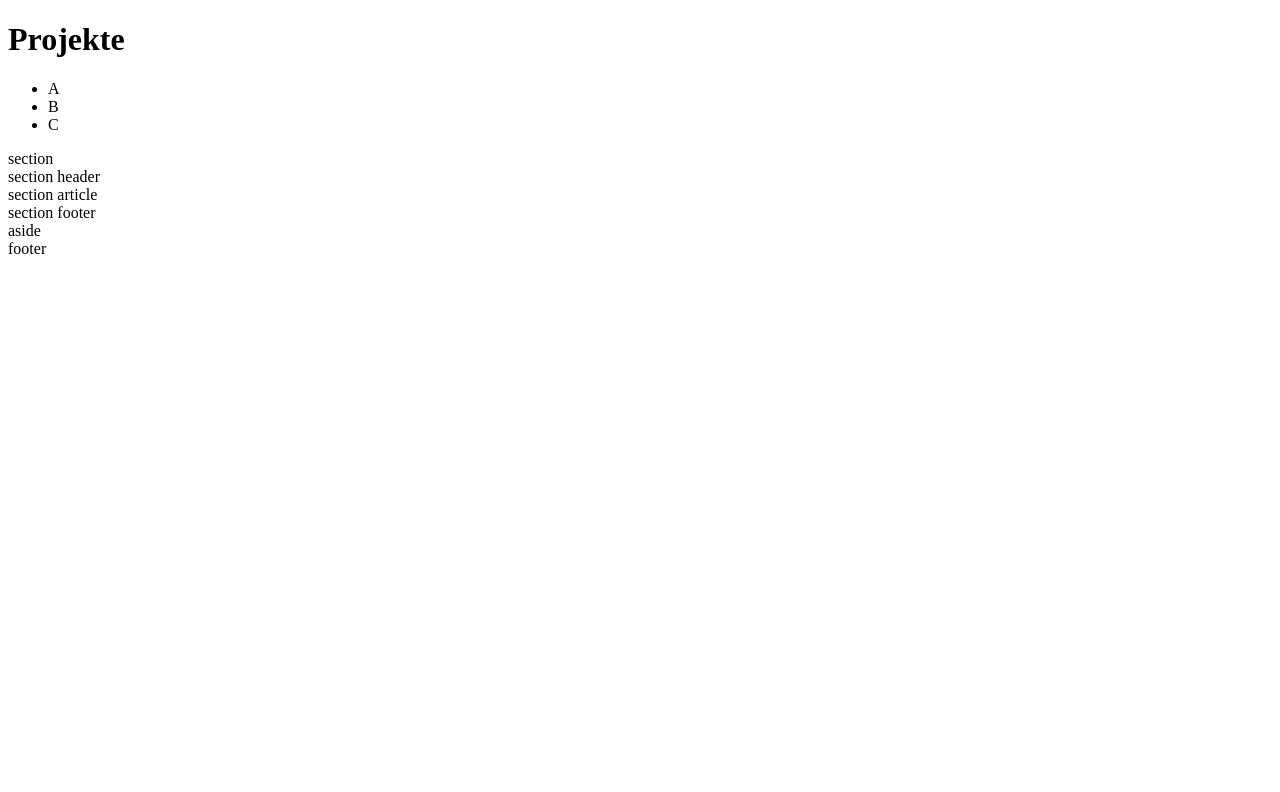
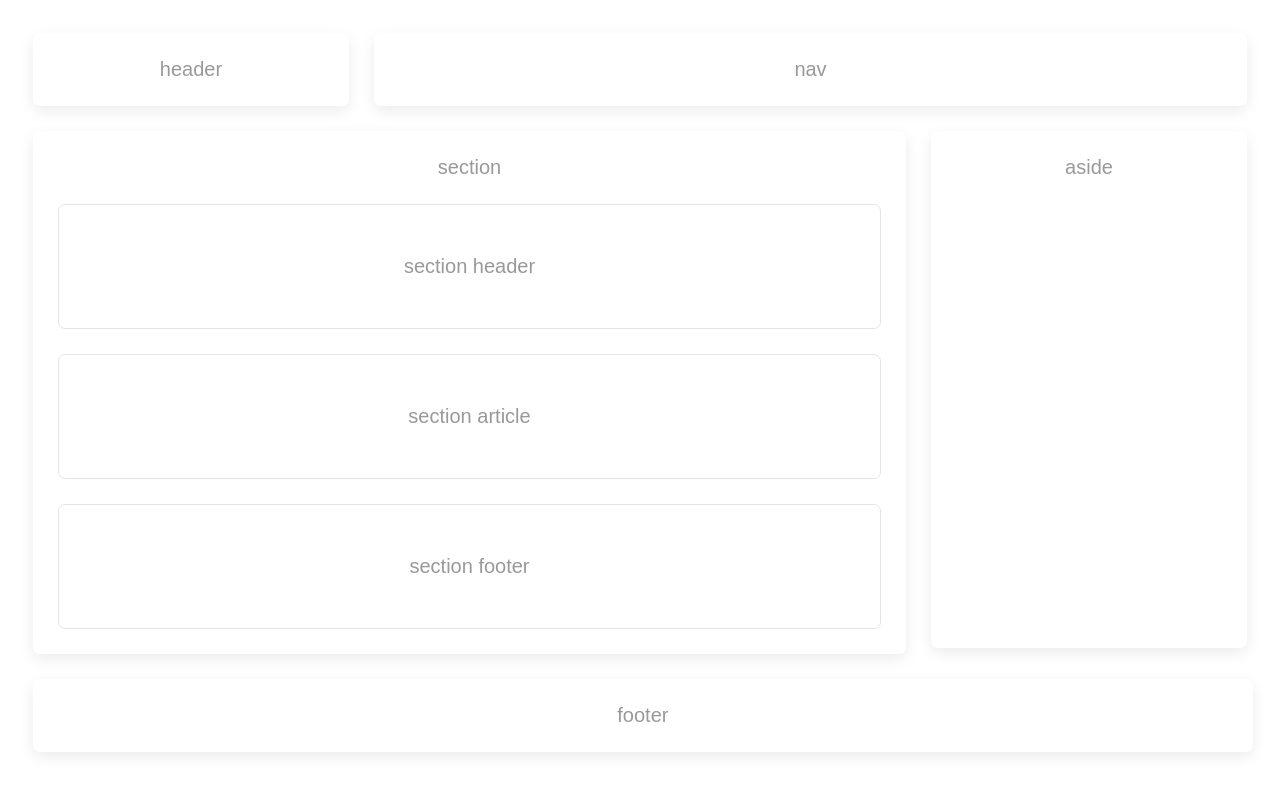
Before and after one commit to TobiasSchulte/TobiasSchulte.github.io, a plain HTML site: page index.html in a window 1280 px wide. Drawn offline with Linux system fonts and the light colour scheme.

Commit message:
add styling

```diff
--- a/index.html
+++ b/index.html
@@ -1,22 +1,82 @@
+<!-- Der neue HTML Doctype ist der einfachste Doctype den es je gab.-->
 <!DOCTYPE html>
 <html lang="de">
 <head>
+    <!-- Auch das meta-Tag zum Zeichensatz wurde vereinfacht.-->
     <meta charset="UTF-8">
     <meta name="viewport" content="width=device-width, initial-scale=1.0">
     <meta http-equiv="X-UA-Compatible" content="ie=edge">
+
+    <style>
+        * {
+            color: #999999;
+            font-size: 20px;
+            font-weight: 400;
+            box-sizing: border-box;
+            font-family: 'Monteserat', Arial, sans-serif;
+        }
+
+        header,
+        nav,
+        section,
+        aside,
+        footer {
+            text-align: center;
+            border-radius: 7px;
+            padding: 25px;
+            box-shadow: 0 5px 15px rgba(0,0,0,.08);
+        }
+
+        header {
+            width: 25%;
+            margin: 25px 25px 25px 25px;
+            display: inline-block;
+        }
+
+        nav {
+            width: calc(75% - 75px);
+            margin: 25px 25px 25px 0px;
+            float: right;
+        }
+
+        aside {
+            width: 25%;
+            float: left;
+            min-height: 517px;
+        }
+
+        section {
+            float: left;
+            width: calc(75% - 75px);
+            margin: 0 25px 25px 25px;
+        }
+
+        section header,
+        section article,
+        section footer {
+            width: 100%;
+            border-radius: 7px;
+            border: 1px solid #e5e5e5;
+            box-shadow: none;
+            margin: 25px 0px 0px 0px;
+            padding: 50px;
+        }
+
+        footer {
+            width: 96.5%;
+            margin: 25px 25px 0px 25px;
+            clear: both;
+        }
+    </style>
 </head>
 <body>
 <main>
   <header>
-    <h1>Projekte</h1>
+    header <!-- Logo/Website-Name am besten als eine h1 nutzen-->
   </header>
 
   <nav>
-    <ul>
-        <li>A</li>
-        <li>B</li>
-        <li>C</li>
-    </ul>
+    nav <!-- Menü am besten als eine ul einfügen -->
   </nav>
 
   <section>
```
